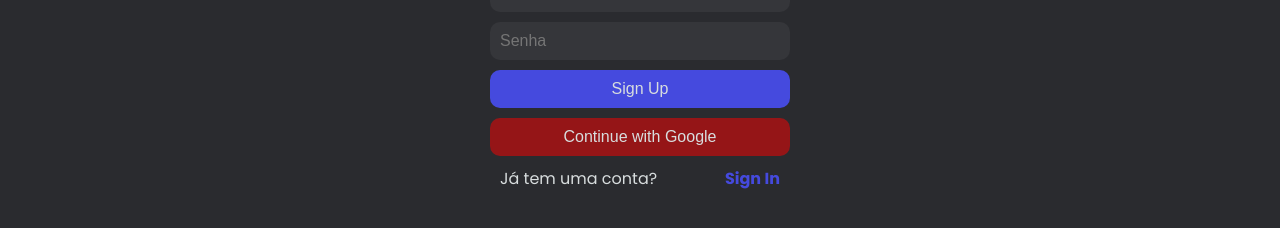
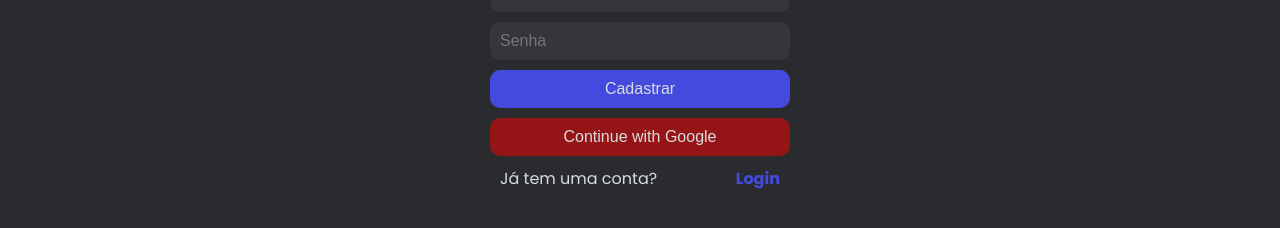
Before and after one commit to SuayMack/task-trekker, a React (Vite) app in the folder client/: page /signup in a window 1280 px wide. Shown: the part 374-602 px from the top of the page. Built offline with nearby package versions, Linux system fonts and the light colour scheme; no server answers.

Commit message:
:lipstick: style: adjust the style of the sign in and sign up components

```diff
--- a/client/src/components/OAuth.jsx/oAuthStyle.js
+++ b/client/src/components/OAuth.jsx/oAuthStyle.js
@@ -2,7 +2,6 @@ import styled from "styled-components";
 
 export const OAuthStyle = styled.section`
   button {
-
     width: 300px;
     padding: 10px;
     border-radius: 10px;
--- a/client/src/pages/signIn/SignIn.jsx
+++ b/client/src/pages/signIn/SignIn.jsx
@@ -2,7 +2,7 @@ import { Link, useNavigate } from "react-router-dom"
 import { useState } from "react"
 import { useDispatch, useSelector } from "react-redux"
 
-import { SignupStyle } from "../SignUp/signUpStyle"
+import { SignupStyle } from "../SignUp/signUpStyle.js"
 import { signInStart, signInSuccess, signInFailure } from "../../redux/user/userSlice.js"
 import OAuth from "../../components/OAuth.jsx/OAuth"
 
@@ -48,12 +48,12 @@ export default function SignIn() {
 
   return (
     <SignupStyle>
-      <h1>Sign In</h1>
+      <h1>Login</h1>
       <form onSubmit={ handleSubmit } className={"signup"}>
         <input type="email" placeholder="Email" id="email" className={"input"} onChange= { handleChange } />
         <input type="password" name="password" placeholder="Senha" id="password" className={"input"} onChange= { handleChange } />
         <button type="submit" disabled={ loading } className={"signupButton"}>
-          { loading ? "Loading..." : "Sign in" }
+          { loading ? "Loading..." : "Login" }
         </button>
         <OAuth />
       </form>
--- a/client/src/pages/signUp/SignUp.jsx
+++ b/client/src/pages/signUp/SignUp.jsx
@@ -54,14 +54,14 @@ export default function SignUp() {
         <input type="email" placeholder="Email" id="email" className={"input"} onChange= { handleChange } />
         <input type="password" name="password" placeholder="Senha" id="password" className={"input"} onChange= { handleChange } />
         <button type="submit" disabled={ loading } className={"signupButton"}>
-          { loading ? "Loading..." : "Sign Up" }
+          { loading ? "Loading..." : "Cadastrar" }
         </button>
         <OAuth />
       </form>
       <div className="toSignin">
         <p>Já tem uma conta?</p>
         <Link to={"/signin"}>
-          <span className={"signinLink"}>Sign In</span>
+          <span className={"signinLink"}>Login</span>
         </Link>
 
       </div>
--- a/client/src/pages/signUp/signupStyle.js
+++ b/client/src/pages/signUp/signupStyle.js
@@ -8,6 +8,12 @@ export const SignupStyle = styled.section`
 
   h1 {
     padding: 20px;
+  }
+
+  img {
+    border-radius: 100px;
+    width: 50px;
+    height: 50px;
   }
 
   .signup {
@@ -53,6 +59,10 @@ export const SignupStyle = styled.section`
     font-weight: bold;
   }
 
+  .deleteAccount {
+    color: orange;
+  }
+
   .error {
     color: red;
     text-align: start;
```
